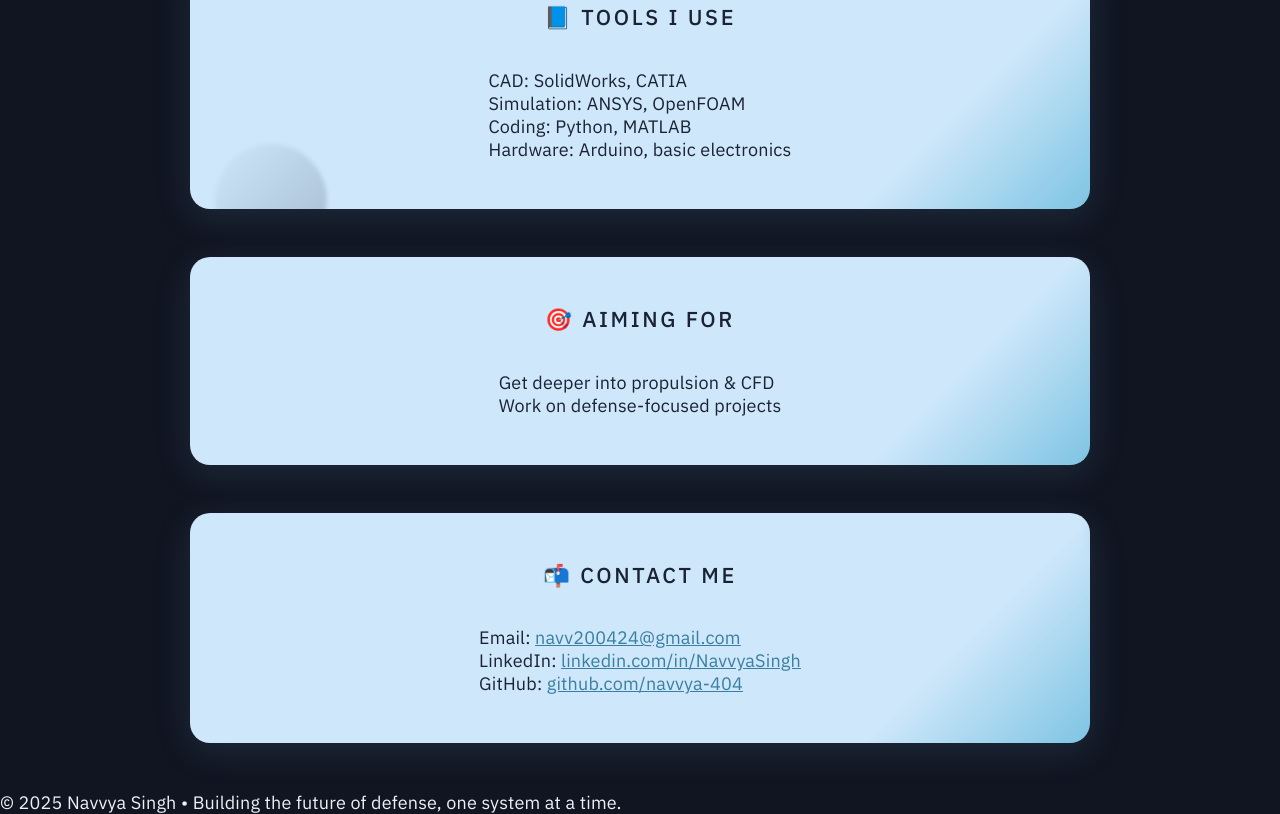
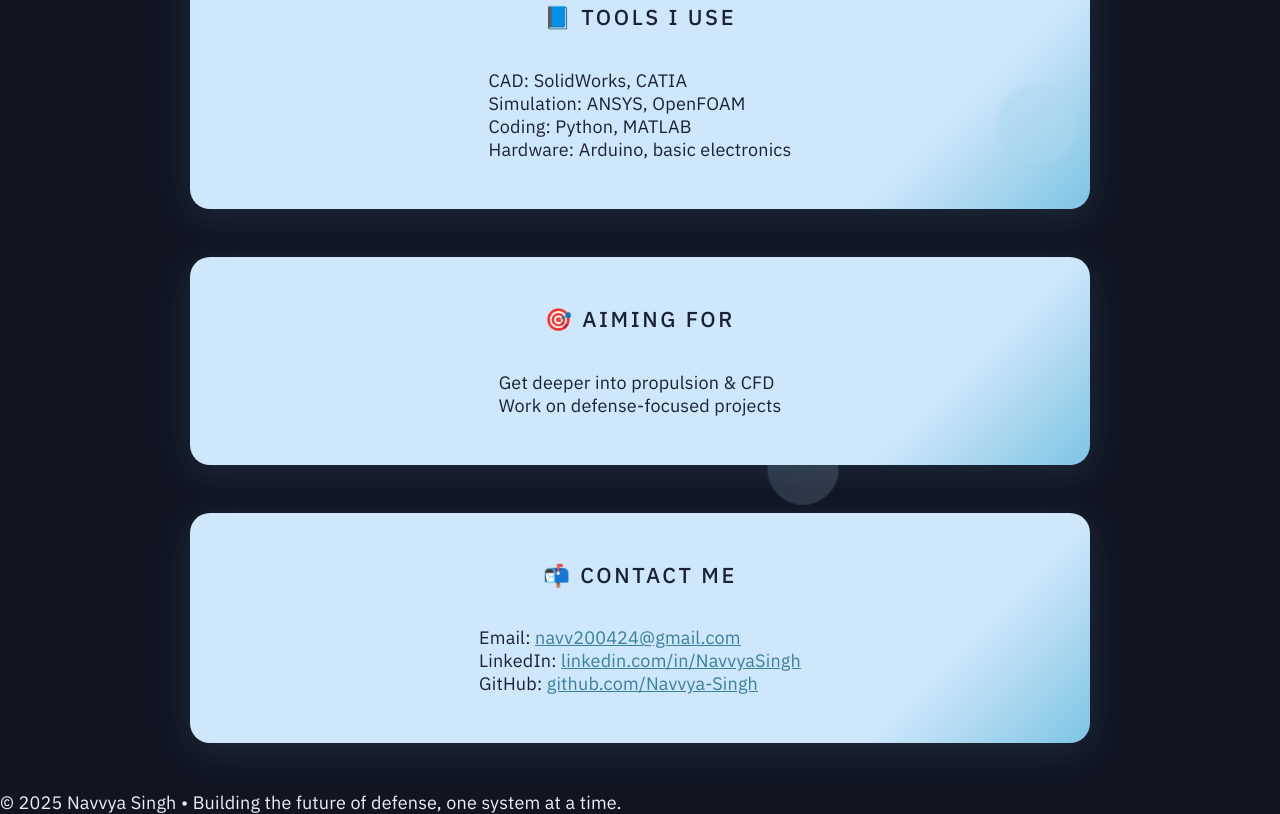
Before and after one commit to Navvya-Singh/Navvya-Singh.github.io, a plain HTML site: page index.html in a window 1280 px wide. Shown: the part 1472-2286 px from the top of the page. Drawn offline with Linux system fonts and the light colour scheme.

Commit message:
index.html

```diff
--- a/index.html
+++ b/index.html
@@ -40,16 +40,20 @@
       position: relative;
       overflow-x: hidden;
     }
+    /* Animated background shapes, now cover the whole page using fixed positioning */
     .bg-shapes,
     .section-shapes {
-      position: absolute;
+      position: fixed;
       width: 100vw;
       height: 100vh;
       z-index: 0;
       pointer-events: none;
-      overflow: hidden;
       left: 0;
       top: 0;
+      bottom: 0;
+      right: 0;
+      overflow: visible;
+      /* To allow circles to move outside the viewport for a more scattered look */
     }
     .circle {
       position: absolute;
@@ -78,26 +82,38 @@
     .circle.sec1 {
       width: 140px; height: 140px;
       background: linear-gradient(135deg, #cee7fa, #7ec4e3 60%);
-      top: -40px; left: 70vw;
+      top: 130vh; left: 12vw;
       animation-delay: 0.5s;
     }
     .circle.sec2 {
       width: 110px; height: 110px;
       background: linear-gradient(135deg, #cee7fa, #252e46 80%);
-      top: 25vh; left: 2vw;
+      top: 145vh; left: 68vw;
       animation-delay: 1.8s;
     }
     .circle.sec3 {
       width: 90px; height: 90px;
       background: linear-gradient(120deg, #cee7fa, #7ec4e3 100%);
-      top: 60vh; left: 84vw;
+      top: 170vh; left: 26vw;
       animation-delay: 2.4s;
     }
     .circle.sec4 {
       width: 80px; height: 80px;
       background: linear-gradient(120deg, #7ec4e3, #cee7fa 100%);
-      top: 90vh; left: 76vw;
+      top: 195vh; left: 78vw;
       animation-delay: 3.2s;
+    }
+    .circle.sec5 {
+      width: 130px; height: 130px;
+      background: linear-gradient(135deg, #cee7fa, #252e46 60%);
+      top: 220vh; left: 35vw;
+      animation-delay: 2s;
+    }
+    .circle.sec6 {
+      width: 70px; height: 70px;
+      background: linear-gradient(135deg, #7ec4e3, #cee7fa 100%);
+      top: 240vh; left: 60vw;
+      animation-delay: 1.2s;
     }
     @keyframes floatShape {
       from { transform: translateY(0) scale(1);}
@@ -317,6 +333,8 @@
     <div class="circle sec2"></div>
     <div class="circle sec3"></div>
     <div class="circle sec4"></div>
+    <div class="circle sec5"></div>
+    <div class="circle sec6"></div>
   </div>
   <header>
     <!-- "Crazy" animated SVG name: stroke draws, then fills, with gentle shadow -->
@@ -413,7 +431,7 @@
         <ul style="list-style:none; padding:0; margin:0; text-align:left; display:inline-block;">
           <li>Email: <a href="mailto:navv200424@gmail.com" style="color:#397fa0;">navv200424@gmail.com</a></li>
           <li>LinkedIn: <a href="https://www.linkedin.com/in/NavvyaSingh/" target="_blank" style="color:#397fa0;">linkedin.com/in/NavvyaSingh</a></li>
-          <li>GitHub: <a href="https://github.com/navvya-404" target="_blank" style="color:#397fa0;">github.com/navvya-404</a></li>
+          <li>GitHub: <a href="https://github.com/Navvya-Singh" target="_blank" style="color:#397fa0;">github.com/Navvya-Singh</a></li>
         </ul>
       </div>
     </div>
```
